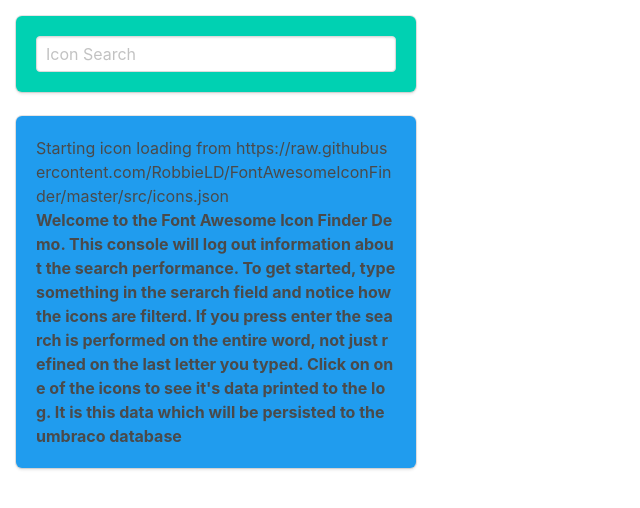
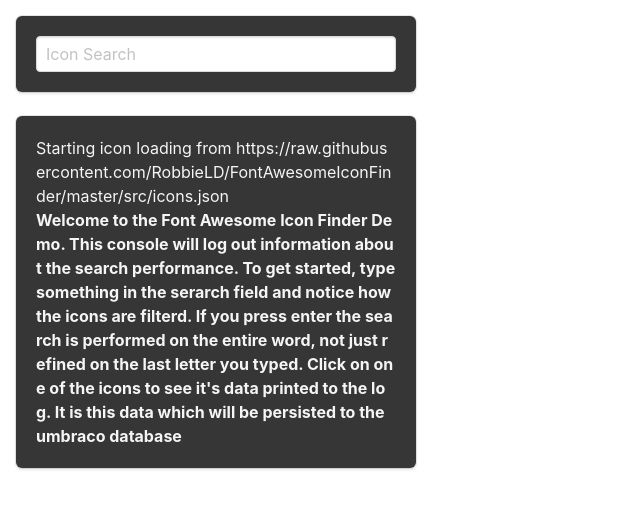
Before and after one commit to RobbieLD/FontAwesomeIconFinder, a website: page demo/index.html in a window 1280 px wide. Shown: the whole page, without its empty margins (0-640 px from the left). Drawn offline with nearby package versions, Linux system fonts and the light colour scheme.

Commit message:
- changed bulma theme for demo

```diff
--- a/demo/index.html
+++ b/demo/index.html
@@ -19,10 +19,10 @@
     <body style="margin: 1rem;">
         <div class="columns">
             <div class="column is-one-third">
-                <div class="box has-background-primary">
+                <div class="box has-background-dark">
                     <input name="search" class="iconSearch input" type="text" placeholder="Icon Search">
                 </div>
-                <div class="box has-background-info">
+                <div class="box has-background-dark has-text-light">
                     <div id="log" class="log"></div>
                 </div>
             </div>
@@ -81,5 +81,7 @@
             });
 
         </script>
+
+        <script src="https://cdn.polyfill.io/v2/polyfill.js?features=default,fetch"></script>
     </body>
 </html>
```
